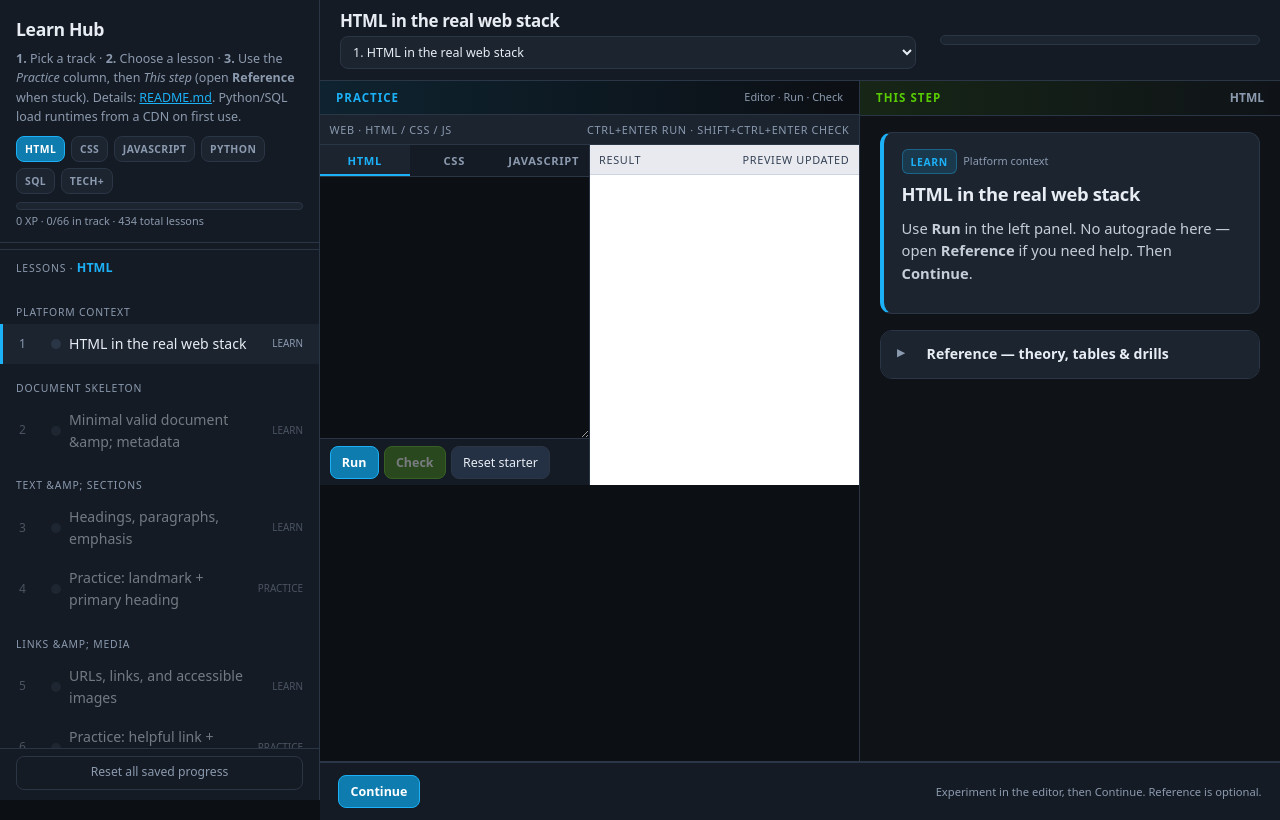
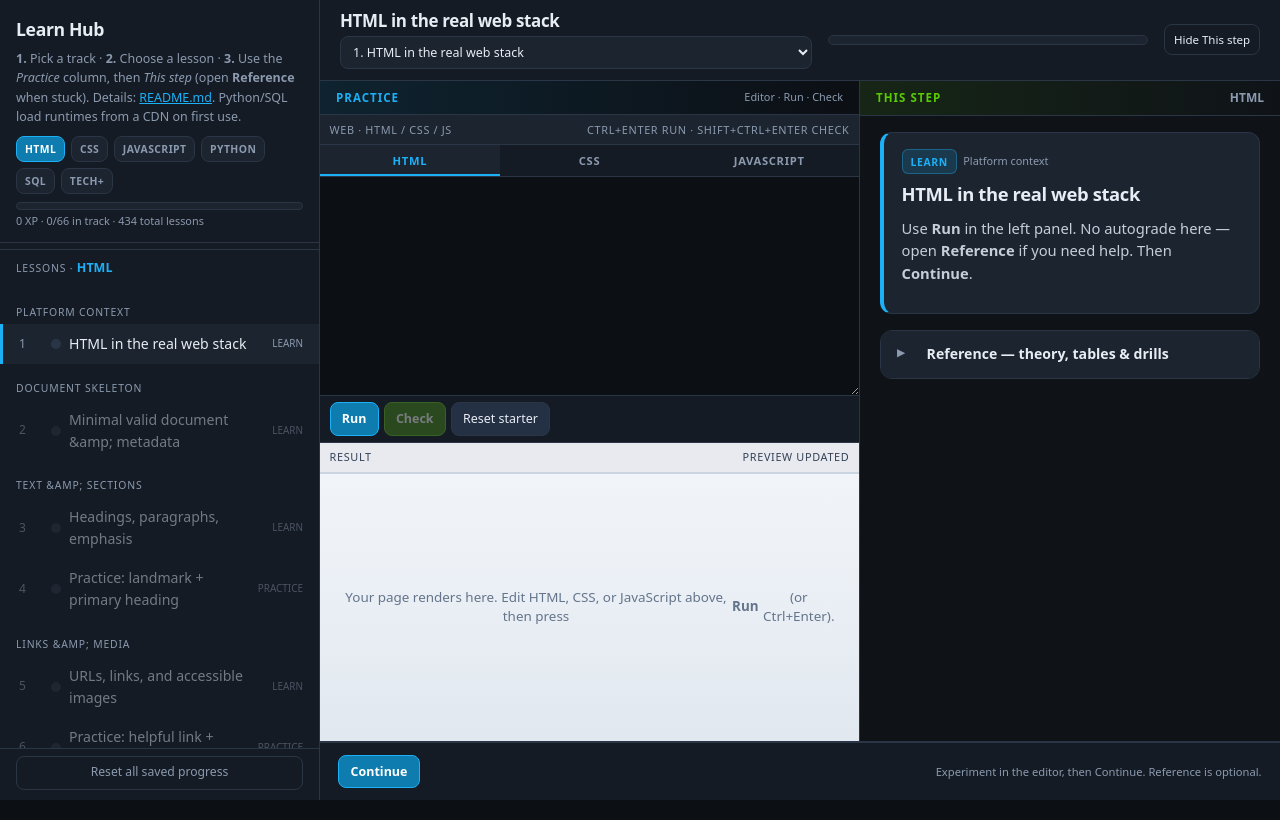
Before and after one commit to LJA-ICSI25/learning-hub, a plain HTML site: page index.html in a window 1280 px wide. Both pictures are taken after a click on the button "Reset starter". Drawn offline with nearby package versions, Linux system fonts and the light colour scheme.

Commit message:
Add files via upload

```diff
--- a/index.html
+++ b/index.html
@@ -30,9 +30,15 @@
       box-sizing: border-box;
     }
 
+    html {
+      height: 100%;
+      overflow: hidden;
+    }
+
     body {
       margin: 0;
-      min-height: 100vh;
+      height: 100%;
+      overflow: hidden;
       font-family: system-ui, "Segoe UI", sans-serif;
       background: var(--bg);
       color: var(--text);
@@ -45,18 +51,21 @@
 
     .app {
       display: flex;
-      min-height: 100vh;
+      height: 100%;
+      max-height: 100vh;
+      max-height: 100dvh;
+      min-height: 0;
     }
 
     /* ---------- Sidebar ---------- */
     .sidebar {
       width: min(100vw, 320px);
       flex-shrink: 0;
+      align-self: stretch;
       background: var(--surface);
       border-right: 1px solid var(--border);
       display: flex;
       flex-direction: column;
-      max-height: 100vh;
       position: sticky;
       top: 0;
       min-height: 0;
@@ -284,9 +293,11 @@
       display: flex;
       flex-direction: column;
       min-width: 0;
+      min-height: 0;
     }
 
     .topbar {
+      flex-shrink: 0;
       padding: 0.65rem 1.25rem;
       border-bottom: 1px solid var(--border);
       background: var(--surface);
@@ -337,7 +348,6 @@
       display: flex;
       flex-direction: column;
       min-height: 0;
-      min-height: min(calc(100vh - 120px), 900px);
       border-right: 1px solid var(--border);
       background: var(--bg);
     }
@@ -350,9 +360,18 @@
       grid-template-columns: 1fr;
     }
 
+    /* Hide This step column — full-width practice (saved in localStorage) */
+    body.teach-collapsed:not(.learn-only) #content-grid {
+      grid-template-columns: 1fr !important;
+    }
+
+    body.teach-collapsed:not(.learn-only) #teach {
+      display: none !important;
+    }
+
     .practice-column .workspace {
       flex: 1;
-      min-height: 280px;
+      min-height: 0;
     }
 
     .practice-column-header {
@@ -543,7 +562,7 @@
       }
 
       .practice-column {
-        min-height: min(48vh, 480px);
+        min-height: 0;
         border-right: none;
         border-bottom: 1px solid var(--border);
       }
@@ -576,9 +595,6 @@
         max-height: min(44vh, 360px);
       }
 
-      .web-split {
-        grid-template-columns: 1fr;
-      }
     }
 
     .topbar-mid {
@@ -602,11 +618,18 @@
       cursor: pointer;
     }
 
+    .btn-teach-toggle {
+      flex-shrink: 0;
+      white-space: nowrap;
+      font-size: 0.72rem !important;
+      padding: 0.35rem 0.55rem !important;
+    }
+
     /* ---------- Lesson / teach column prose ---------- */
     .teach {
       padding: 0;
-      overflow: hidden;
-      max-height: calc(100vh - 56px);
+      overflow-x: hidden;
+      overflow-y: auto;
       border-right: none;
       background: #0f1318;
       display: flex;
@@ -850,18 +873,23 @@
       color: var(--muted);
     }
 
+    /* Code on top, Result below (single column) */
     .web-split {
+      flex: 1;
+      min-height: 0;
       display: grid;
-      grid-template-columns: minmax(0, 1fr) minmax(0, 1fr);
+      grid-template-columns: 1fr;
+      grid-template-rows: minmax(160px, 1fr) minmax(140px, 1fr);
       gap: 0;
-      min-height: 340px;
     }
 
     .web-editors {
       display: flex;
       flex-direction: column;
-      border-right: 1px solid var(--border);
+      border-right: none;
+      border-bottom: 1px solid var(--border);
       min-height: 0;
+      overflow: hidden;
     }
 
     .editor-tabs {
@@ -924,7 +952,8 @@
     .web-preview {
       display: flex;
       flex-direction: column;
-      min-height: 180px;
+      min-height: 0;
+      overflow: hidden;
       background: #fff;
     }
 
@@ -934,10 +963,40 @@
       border-color: #cbd5e1;
     }
 
+    .web-preview-body {
+      flex: 1;
+      min-height: 0;
+      position: relative;
+      display: flex;
+      flex-direction: column;
+    }
+
+    .web-preview-hint {
+      position: absolute;
+      inset: 0;
+      z-index: 1;
+      display: flex;
+      align-items: center;
+      justify-content: center;
+      margin: 0;
+      padding: 1rem 1.25rem;
+      text-align: center;
+      font-size: 0.84rem;
+      line-height: 1.45;
+      color: #64748b;
+      background: linear-gradient(180deg, #f1f5f9 0%, #e2e8f0 100%);
+      border-top: 1px solid #cbd5e1;
+      pointer-events: none;
+    }
+
+    .web-preview-hint[hidden] {
+      display: none !important;
+    }
+
     .web-preview iframe {
       flex: 1;
       width: 100%;
-      min-height: 180px;
+      min-height: 120px;
       border: none;
       background: #fff;
     }
@@ -1085,6 +1144,7 @@
 
     /* ---------- Footer, toast, learn-only, quiz ---------- */
     .footer-actions {
+      flex-shrink: 0;
       padding: 0.75rem 1.15rem;
       display: flex;
       flex-wrap: wrap;
@@ -1214,6 +1274,15 @@
           <select id="lesson-picker" aria-label="Jump to a lesson in this track"></select>
         </div>
         <div class="progress-track"><div class="progress-fill" id="progress-fill"></div></div>
+        <button
+          type="button"
+          class="tool ghost btn-teach-toggle"
+          id="btn-toggle-teach"
+          style="display: none"
+          aria-pressed="false"
+        >
+          Hide This step
+        </button>
       </div>
       <div class="content" id="content-grid">
         <div class="practice-column" id="practice-column">
@@ -1241,7 +1310,12 @@
             </div>
             <div class="web-preview">
               <div class="panel-head"><span>Result</span><span id="web-status">—</span></div>
-              <iframe id="web-iframe" title="Preview" sandbox="allow-scripts"></iframe>
+              <div class="web-preview-body">
+                <p class="web-preview-hint" id="web-preview-hint">
+                  Your page renders here. Edit HTML, CSS, or JavaScript above, then press <strong>Run</strong> (or Ctrl+Enter).
+                </p>
+                <iframe id="web-iframe" title="Preview" sandbox="allow-scripts"></iframe>
+              </div>
             </div>
           </div>
         </div>
--- a/learn-hub-app.js
+++ b/learn-hub-app.js
@@ -75,6 +75,7 @@ function learnHubRunApp() {
   "use strict";
 
   const PROGRESS_KEY = "learn-hub-progress-v8";
+  const TEACH_COLLAPSED_KEY = "learn-hub-teach-collapsed";
   const INDENT = "  ";
 
   const el = {
@@ -90,6 +91,7 @@ function learnHubRunApp() {
     btnContinue: document.getElementById("btn-continue"),
     sidebar: document.getElementById("sidebar"),
     menuToggle: document.getElementById("menu-toggle"),
+    btnToggleTeach: document.getElementById("btn-toggle-teach"),
     lessonPicker: document.getElementById("lesson-picker"),
     contentGrid: document.getElementById("content-grid"),
     wsWeb: document.getElementById("ws-web"),
@@ -100,6 +102,7 @@ function learnHubRunApp() {
     webCss: document.getElementById("web-css"),
     webJs: document.getElementById("web-js"),
     webIframe: document.getElementById("web-iframe"),
+    webPreviewHint: document.getElementById("web-preview-hint"),
     webStatus: document.getElementById("web-status"),
     pyInput: document.getElementById("py-input"),
     pyOutput: document.getElementById("py-output"),
@@ -392,6 +395,26 @@ function learnHubRunApp() {
     if (el.wsTech) el.wsTech.classList.toggle("hidden", which !== "tech");
   }
 
+  function syncTeachCollapsedUi() {
+    if (!el.btnToggleTeach) return;
+    const on = document.body.classList.contains("teach-collapsed");
+    el.btnToggleTeach.setAttribute("aria-pressed", on ? "true" : "false");
+    el.btnToggleTeach.textContent = on ? "Show This step" : "Hide This step";
+  }
+
+  function applyTeachCollapsedPreference(isTechLearn) {
+    if (isTechLearn) {
+      document.body.classList.remove("teach-collapsed");
+      if (el.btnToggleTeach) el.btnToggleTeach.style.display = "none";
+      return;
+    }
+    if (el.btnToggleTeach) el.btnToggleTeach.style.display = "";
+    try {
+      document.body.classList.toggle("teach-collapsed", localStorage.getItem(TEACH_COLLAPSED_KEY) === "1");
+    } catch (_) {}
+    syncTeachCollapsedUi();
+  }
+
   function buildSrcdoc(html, css, js) {
     const safeJs = String(js || "").replace(/<\/script>/gi, "<\\/script>");
     return (
@@ -405,9 +428,18 @@ function learnHubRunApp() {
     );
   }
 
+  function updateWebPreviewHint() {
+    if (!el.webPreviewHint) return;
+    const h = el.webHtml && el.webHtml.value.trim();
+    const c = el.webCss && el.webCss.value.trim();
+    const j = el.webJs && el.webJs.value.trim();
+    el.webPreviewHint.hidden = !!(h || c || j);
+  }
+
   function refreshWebPreview() {
     el.webIframe.srcdoc = buildSrcdoc(el.webHtml.value, el.webCss.value, el.webJs.value);
     el.webStatus.textContent = "Preview updated";
+    updateWebPreviewHint();
   }
 
   function normalizeCell(v) {
@@ -921,6 +953,8 @@ function learnHubRunApp() {
     const cg = document.getElementById("content-grid");
     if (cg) cg.classList.toggle("single-pane", !!isTechLearn);
 
+    applyTeachCollapsedPreference(!!isTechLearn);
+
     const strict = Ls.kind === "challenge" || (Ls.check && Ls.check.strict);
     el.footerHint.textContent = learn && !isTech
       ? "Experiment in the editor, then Continue. Reference is optional."
@@ -1207,6 +1241,14 @@ function learnHubRunApp() {
       if (el.sidebar) el.sidebar.classList.toggle("open");
     });
 
+    on("btn-toggle-teach", "click", () => {
+      document.body.classList.toggle("teach-collapsed");
+      try {
+        localStorage.setItem(TEACH_COLLAPSED_KEY, document.body.classList.contains("teach-collapsed") ? "1" : "0");
+      } catch (_) {}
+      syncTeachCollapsedUi();
+    });
+
     on("btn-reset-all", "click", () => {
       if (!confirm("Reset ALL progress and XP on this site?")) return;
       localStorage.removeItem(PROGRESS_KEY);
```
